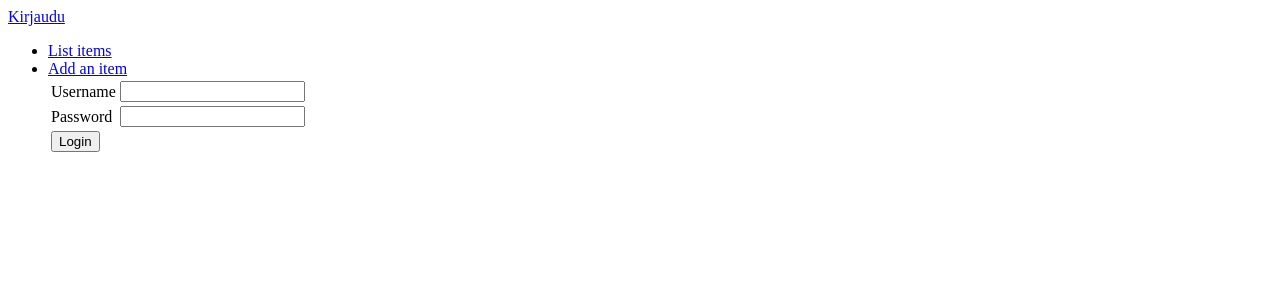
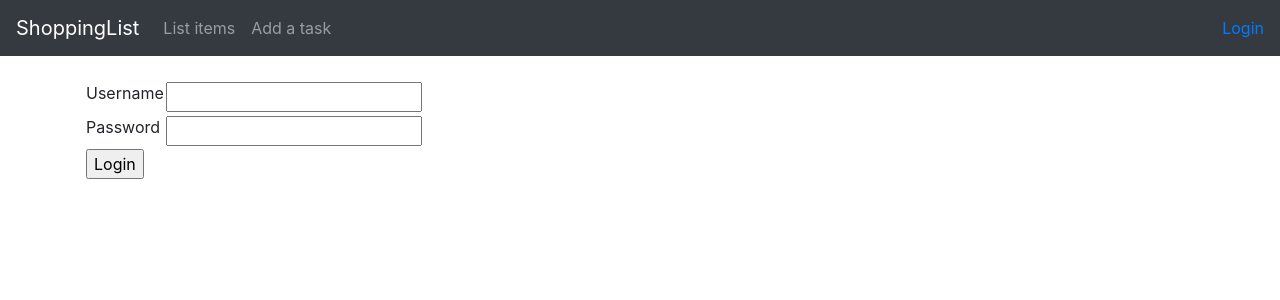
Before and after one commit to lossitomatossi/ShoppingList, a Flask app: page /auth/login in a window 1280 px wide. Shown: the top 300 px of the page. Run offline with Flask 2, Linux system fonts and the light colour scheme; some libraries are stand-ins or nearby versions.

Commit message:
bootsrap lisätty layouttiin

```diff
--- a/application/templates/layout.html
+++ b/application/templates/layout.html
@@ -3,24 +3,47 @@
   <head>
     <meta charset="utf-8">
     <title>ShoppingList</title>
+    <link rel="stylesheet" href="https://maxcdn.bootstrapcdn.com/bootstrap/4.0.0/css/bootstrap.min.css" integrity="sha384-Gn5384xqQ1aoWXA+058RXPxPg6fy4IWvTNh0E263XmFcJlSAwiGgFAW/dAiS6JXm" crossorigin="anonymous">
   </head>
 
   <body>
+
+    <nav class="navbar navbar-expand-md navbar-dark bg-dark mb-4">
+	     <a class="navbar-brand" href="#">ShoppingList</a>
+	     <button class="navbar-toggler" type="button" data-toggle="collapse" data-target="#navbarCollapse" aria-controls="navbarCollapse" aria-expanded="false" aria-label="Toggle navigation">
+          <span class="navbar-toggler-icon"></span>
+	     </button>
+	     <div class="collapse navbar-collapse" id="navbarCollapse">
+         <ul class="navbar-nav mr-auto">
+           <li class="nav-item">
+             <a class="nav-link" href="{{ url_for('items_index') }} ">List items</a>
+           </li>
+           <li class="nav-item">
+             <a class="nav-link" href="{{ url_for('items_form') }}">Add a task</a>
+           </li>
+         </ul>
+         <div class="form-inline mt-2 mt-md-0">
 	    	   {% if current_user.is_authenticated %}
-    <p>
-      Kirjautunut nimellä {{ current_user.name }}. <a href="{{ url_for('auth_logout') }}">Kirjaudu ulos</a>
-    </p>
+           <a href="{{ url_for('auth_logout') }}">Hello {{ current_user.name }} -- Logout</a>
            {% else %}
-    <a href="{{ url_for('auth_login') }}">Kirjaudu</a>
+           <a href="{{ url_for('auth_login') }}">Login</a>
 	         {% endif %}
+         </div>
+	      </div>
+      </nav>
 
-    <ul>
-      <li><a href="{{ url_for('items_index')}}">List items</a></li>
-      <li><a href="{{ url_for('items_form')}}">Add an item</a></li>
+
+      <main role="main" class="container">
         {% block body %}
         <p>
           Content.
         </p>
         {% endblock %}
+      </main>
+
+    <script src="https://code.jquery.com/jquery-3.2.1.slim.min.js" integrity="sha384-KJ3o2DKtIkvYIK3UENzmM7KCkRr/rE9/Qpg6aAZGJwFDMVNA/GpGFF93hXpG5KkN" crossorigin="anonymous"></script>
+    <script src="https://cdnjs.cloudflare.com/ajax/libs/popper.js/1.12.9/umd/popper.min.js" integrity="sha384-ApNbgh9B+Y1QKtv3Rn7W3mgPxhU9K/ScQsAP7hUibX39j7fakFPskvXusvfa0b4Q" crossorigin="anonymous"></script>
+    <script src="https://maxcdn.bootstrapcdn.com/bootstrap/4.0.0/js/bootstrap.min.js" integrity="sha384-JZR6Spejh4U02d8jOt6vLEHfe/JQGiRRSQQxSfFWpi1MquVdAyjUar5+76PVCmYl" crossorigin="anonymous"></script>
+    </body>
   </body>
 </html>
```
Lines whose indentation alone changed are shown as unchanged.
